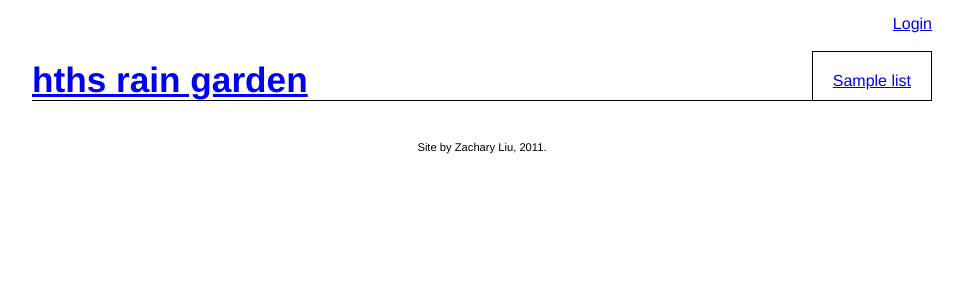
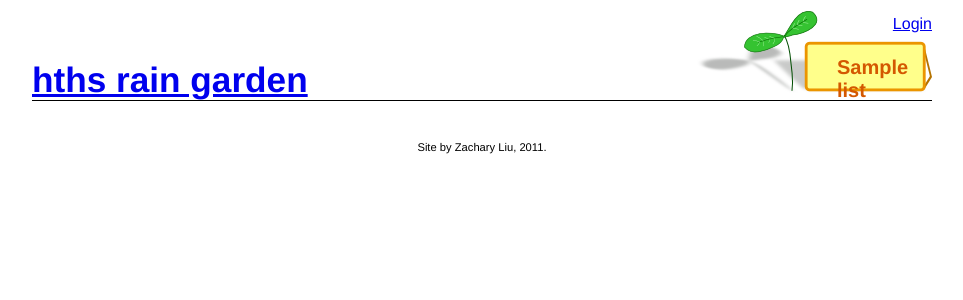
Before and after one commit to zacharyliu/HTHS-Rain-Garden, a CodeIgniter app: template application/views/template.php in a window 1280 px wide. Shown: the top 300 px of the page, without its empty margins (158-1121 px from the left). Run offline with CodeIgniter, Linux system fonts and the light colour scheme; the template is opened without the code that fills it: most values are stand-ins (such as "Sample title", 1, 10 or a date in 2020); data that the repository does not hold is empty.

Commit message:
added buttons to header

```diff
--- a/css/main.css
+++ b/css/main.css
@@ -41,17 +41,21 @@ body {
 }
 #header li {
 	display: inline-block;
+	background: url('../img/button.png');
+	width: 235px;
+	height: 85px;
+	margin-left: -10px;
+	position: relative;
 }
 #header li a {
-	margin: 0;
-	padding: 20px 20px 10px 20px;
 	display: inline-block;
-	border-left: 1px solid black;
-	border-right: 1px solid black;
-	border-top: 1px solid black;
-}
-#header li a:hover {
-	padding-top: 30px;
+	position: absolute;
+	top: 45px;
+	left: 140px;
+	font-weight: bold;
+	text-decoration: none;
+	color: #D45800;
+	font-size: 20px;
 }
 
 #main {
```
